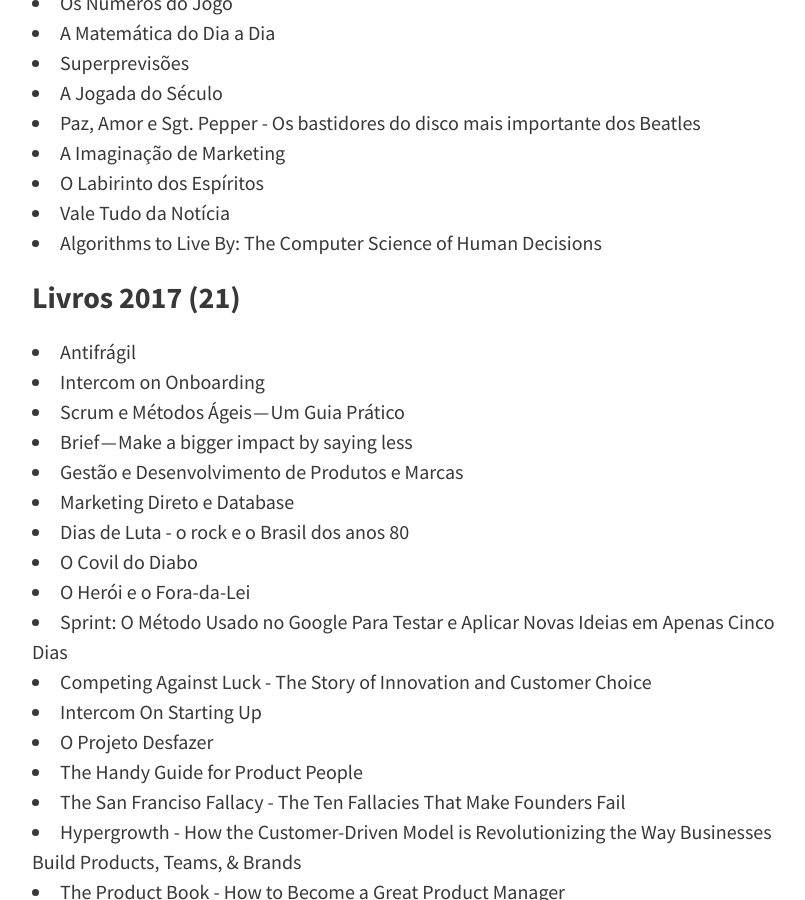
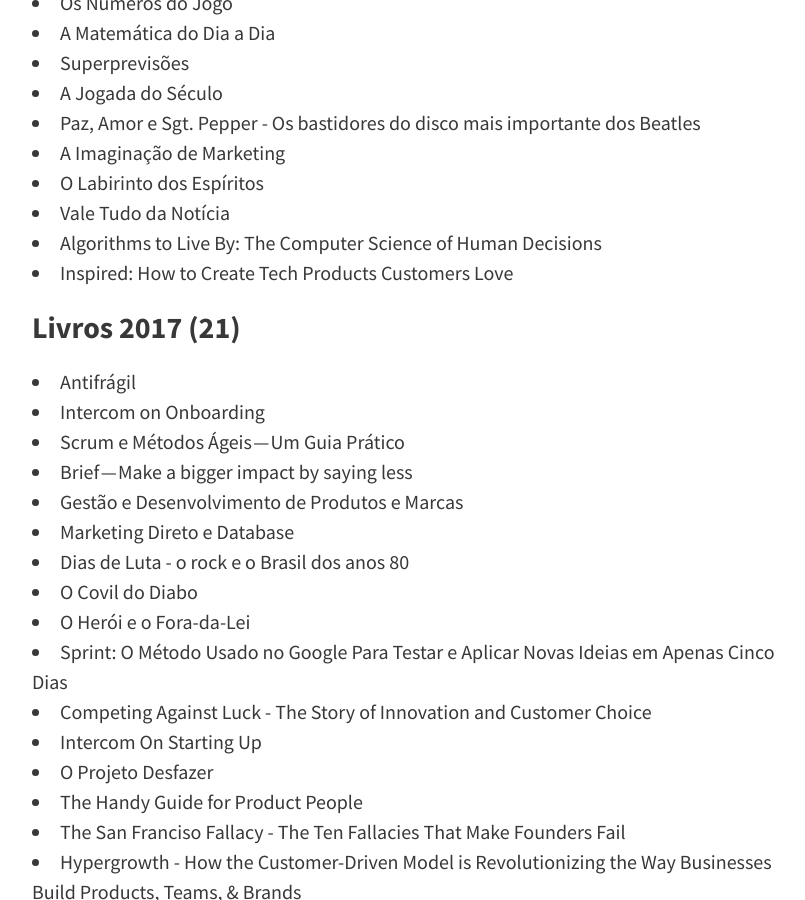
Before and after one commit to felipecbarbosa/felipecbarbosa.github.io, a Jekyll site: the page built from leituras.md, in a window 1280 px wide and 900 px high, scrolled down 760 px. Shown: the whole window, without its empty margins (224-1029 px from the left). Built offline with Jekyll 4.4.1, drawn with Linux system fonts in a browser that asks for light colours; nearby versions of some CDN libraries; comment, search, counter and statistics services are not loaded.

Commit message:
Update leituras.md

```diff
--- a/leituras.md
+++ b/leituras.md
@@ -23,6 +23,7 @@ Sempre procuro encontrar um tempo no meu dia-a-dia para colocar a leitura em dia
 - O Labirinto dos Espíritos
 - Vale Tudo da Notícia
 - Algorithms to Live By: The Computer Science of Human Decisions
+- Inspired: How to Create Tech Products Customers Love
 
 ### Livros 2017 (21)
 - Antifrágil
```
